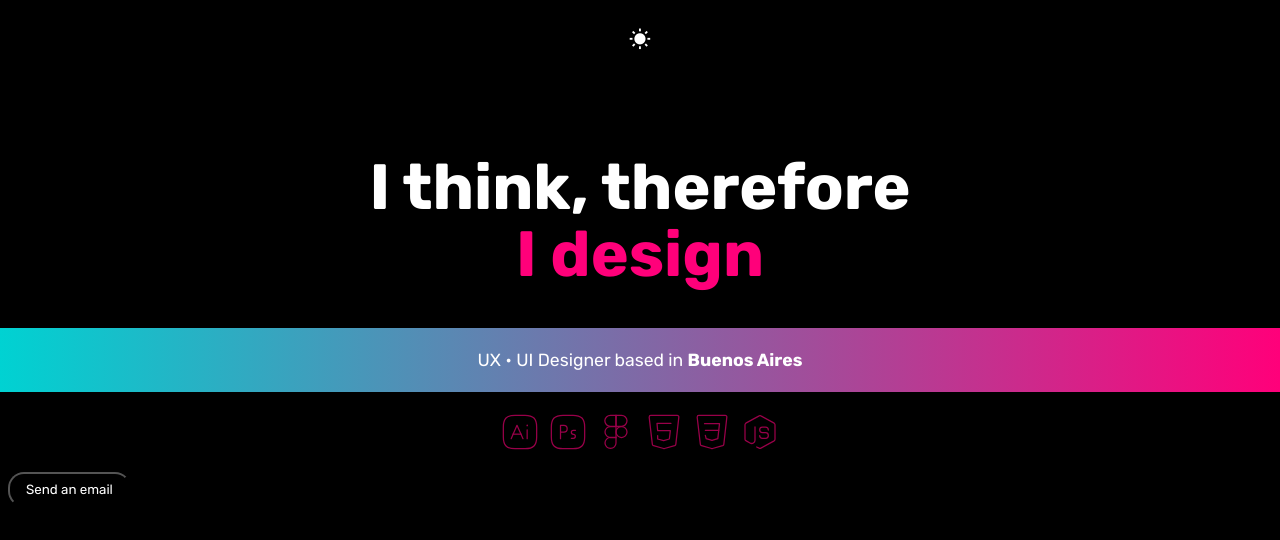
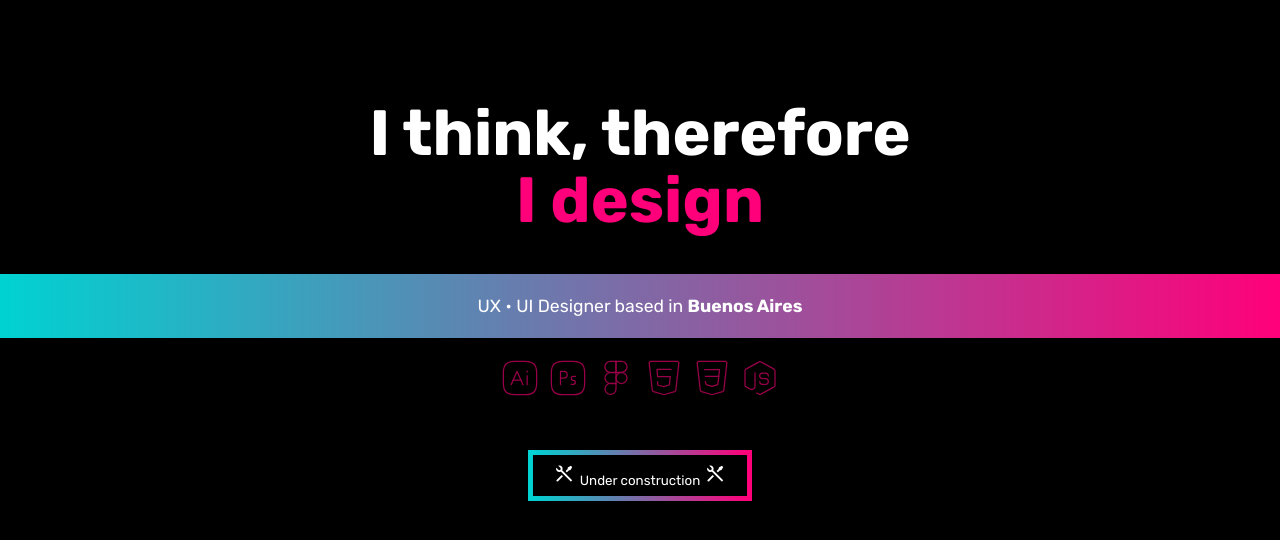
Before and after one commit to anabeeella/anabeeell.ar, a plain HTML site: page index.html in a window 1280 px wide. Drawn offline with nearby package versions, Linux system fonts and the light colour scheme.

Commit message:
002_"Opacity80%-UnderConstructionSite"

```diff
--- a/index.html
+++ b/index.html
@@ -18,9 +18,9 @@
 </head>
 <body>
     <header>
-		<div class="upper-nav__icon">
+		<!--<div class="upper-nav__icon">
 			<i class="icon icon__active ri-sun-fill"></i>
-		</div>
+		</div>-->
     </header>
     <main>
 		<div class="index">
@@ -43,7 +43,7 @@
 		</div>
     </main>
 	<footer>
-		<button>Send an email</button>
+		<button class="border-gradient border-gradient-primary"><i class="icon ri-tools-line"></i>Under construction<i class="icon ri-tools-line"></i></a></button>
 	</footer>
 	<script src="main.js"></script>
 </body>
--- a/styles/common.scss
+++ b/styles/common.scss
@@ -50,15 +50,25 @@ html {
 
 
 button {
-    border: 2px solid $gradient-primary;
     padding: 8px 16px;
     color: white;
     font-family: $font-primary;
     font-weight: 400;
-    border-radius: $sm-size;
     background: black;
-    &:hover {
-        border: 3px solid $gradient-primary;
-        font-weight: 700;
+    align-items: center;
+    display: flex;
+    margin: auto;
+}
+
+.border-gradient {
+    border: 2px solid;
+    border-image-slice: 1;
+    border-width: 2px;
+    &-primary {
+        border-image-source: $gradient-primary;
     }
 }
+
+main {
+    opacity: 80%;
+}
--- a/styles/main.scss
+++ b/styles/main.scss
@@ -97,6 +97,7 @@ main {
     flex-direction: row;
     justify-content: center;
     padding: $sm-size;
+    margin-bottom: $lg-size;
     img {
         margin: $xs-size;
         width: 40px;
@@ -170,6 +171,7 @@ main {
 }
 
 footer {
+    text-align: center;
     button {
         text-align: center;
     }
```
Also changed, not shown: styles/common.css, styles/main.css, 2 other files.
